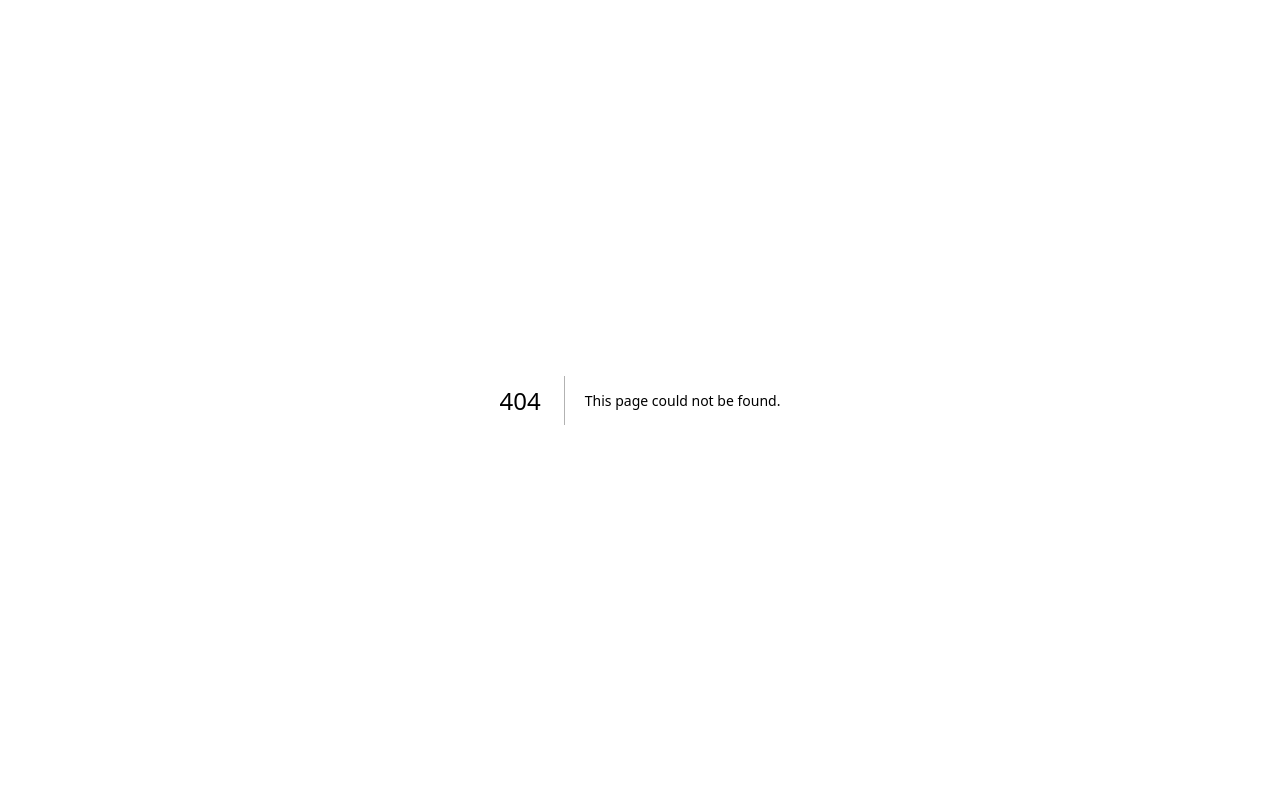
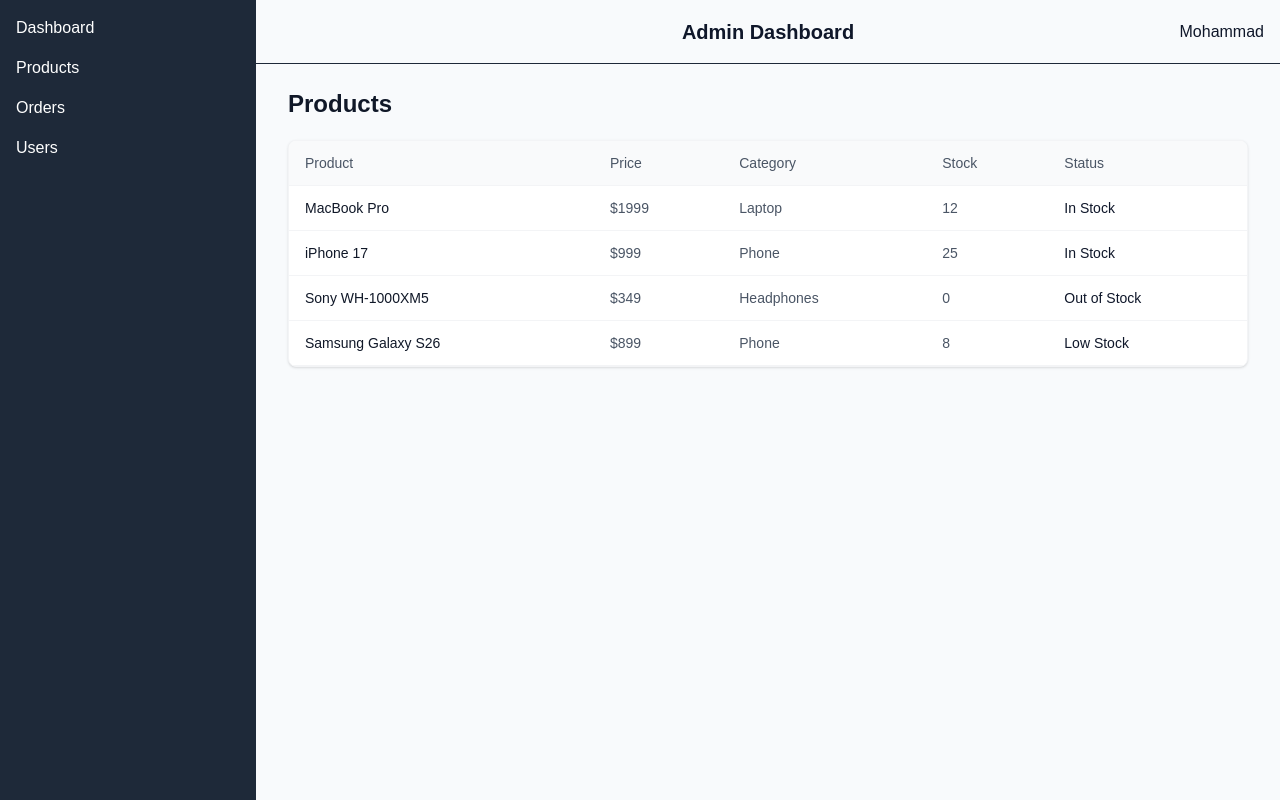
Before and after one commit to mohammad-shirani-developer/admin-dashboard, a Next.js app: page /dashboard/products in a window 1280 px wide. Before the commit this address had no page. Built offline with nearby package versions, Linux system fonts and the light colour scheme.

Commit message:
feat: add products table

```diff
--- a/app/dashboard/components/Sidebar.tsx
+++ b/app/dashboard/components/Sidebar.tsx
@@ -14,8 +14,8 @@ const Sidebar = ({ isOpen }: SidebarProps) => {
         lg:flex`}
     >
       <Link href="/dashboard">Dashboard</Link>
-      <Link href="/products">Products</Link>
-      <Link href="/orders">Orders</Link>
+      <Link href="/dashboard/products">Products</Link>
+      <Link href="/dashboard/orders">Orders</Link>
       <Link href="/dashboard/users">Users</Link>
     </aside>
   );
--- /dev/null
+++ b/app/dashboard/products/components/ProductsTable.tsx
@@ -0,0 +1,42 @@
+import { Product } from "../../types";
+
+type ProductsTableProps = {
+  products: Product[];
+};
+const ProductsTable = ({ products }: ProductsTableProps) => {
+  return (
+    <div className="overflow-x-auto rounded-lg border border-gray-100 bg-white shadow-sm">
+      <table className="w-full min-w-[700px] text-left text-sm">
+        <thead className="border-b border-gray-100 bg-gray-50">
+          <tr>
+            <th className="px-4 py-3 font-medium text-gray-600">Product</th>
+            <th className="px-4 py-3 font-medium text-gray-600">Price</th>
+            <th className="px-4 py-3 font-medium text-gray-600">Category</th>
+            <th className="px-4 py-3 font-medium text-gray-600">Stock</th>
+            <th className="px-4 py-3 font-medium text-gray-600">Status</th>
+          </tr>
+        </thead>
+
+        <tbody>
+          {products.map((product) => (
+            <tr key={product.id} className="border-b border-gray-100">
+              <td className="px-4 py-3 font-medium text-gray-900">
+                {product.name}
+              </td>
+
+              <td className="px-4 py-3 text-gray-600">${product.price}</td>
+
+              <td className="px-4 py-3 text-gray-600">{product.category}</td>
+
+              <td className="px-4 py-3 text-gray-600">{product.stock}</td>
+
+              <td className="px-4 py-3">{product.status}</td>
+            </tr>
+          ))}
+        </tbody>
+      </table>
+    </div>
+  );
+};
+
+export default ProductsTable;
--- /dev/null
+++ b/app/dashboard/products/page.tsx
@@ -0,0 +1,49 @@
+import type { Product } from "../types";
+import ProductsTable from "./components/ProductsTable";
+
+const products: Product[] = [
+  {
+    id: 1,
+    name: "MacBook Pro",
+    price: 1999,
+    category: "Laptop",
+    stock: 12,
+    status: "In Stock",
+  },
+  {
+    id: 2,
+    name: "iPhone 17",
+    price: 999,
+    category: "Phone",
+    stock: 25,
+    status: "In Stock",
+  },
+  {
+    id: 3,
+    name: "Sony WH-1000XM5",
+    price: 349,
+    category: "Headphones",
+    stock: 0,
+    status: "Out of Stock",
+  },
+  {
+    id: 4,
+    name: "Samsung Galaxy S26",
+    price: 899,
+    category: "Phone",
+    stock: 8,
+    status: "Low Stock",
+  },
+];
+
+const ProductsPage = () => {
+  return (
+    <div className="mx-4 mt-6 sm:mx-6 lg:mx-8">
+      <h1 className="mb-5 text-2xl font-bold text-gray-900">Products</h1>
+
+      <ProductsTable products={products} />
+    </div>
+  );
+};
+
+export default ProductsPage;
```
Also changed, not shown: app/dashboard/types.ts (+9 -0 lines).
